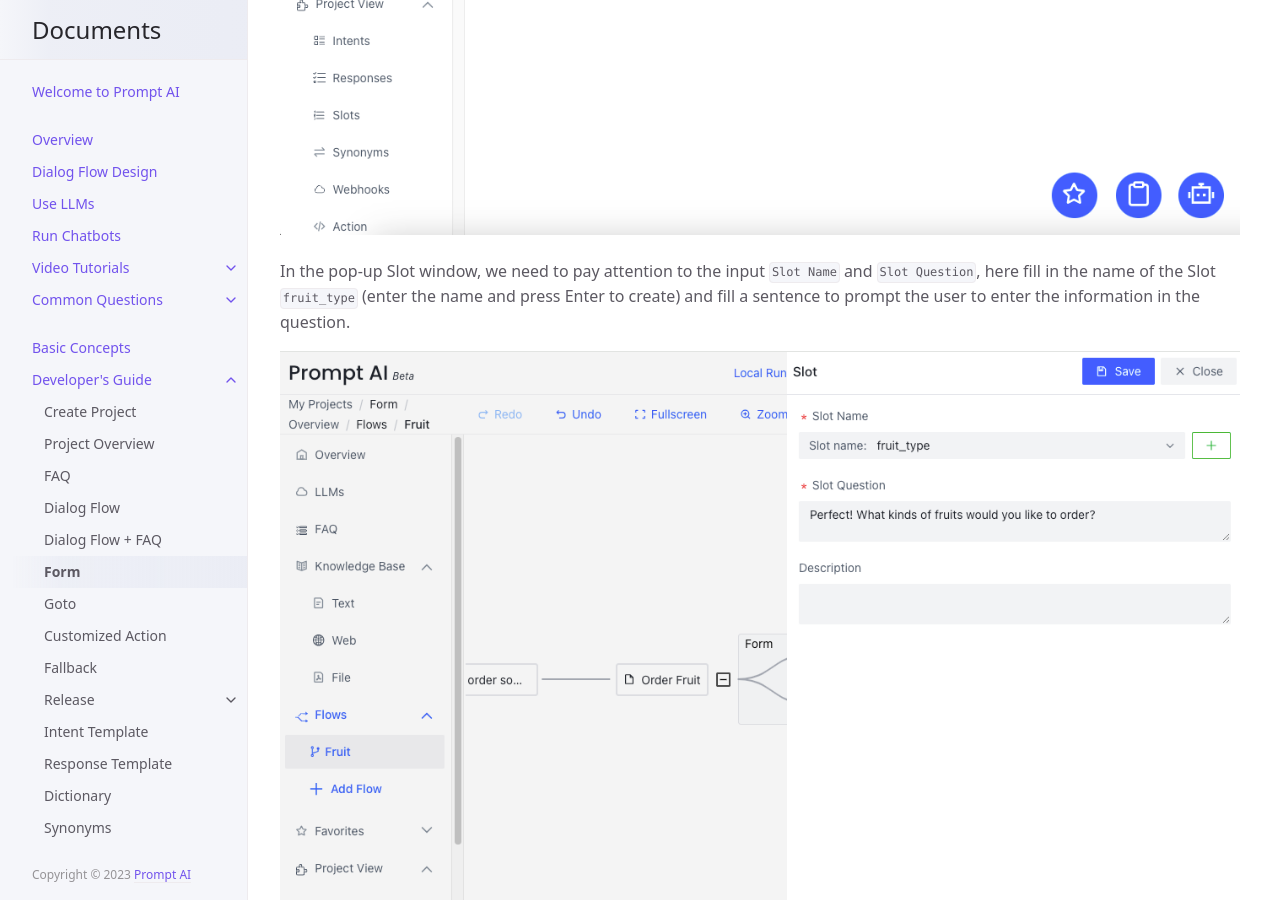
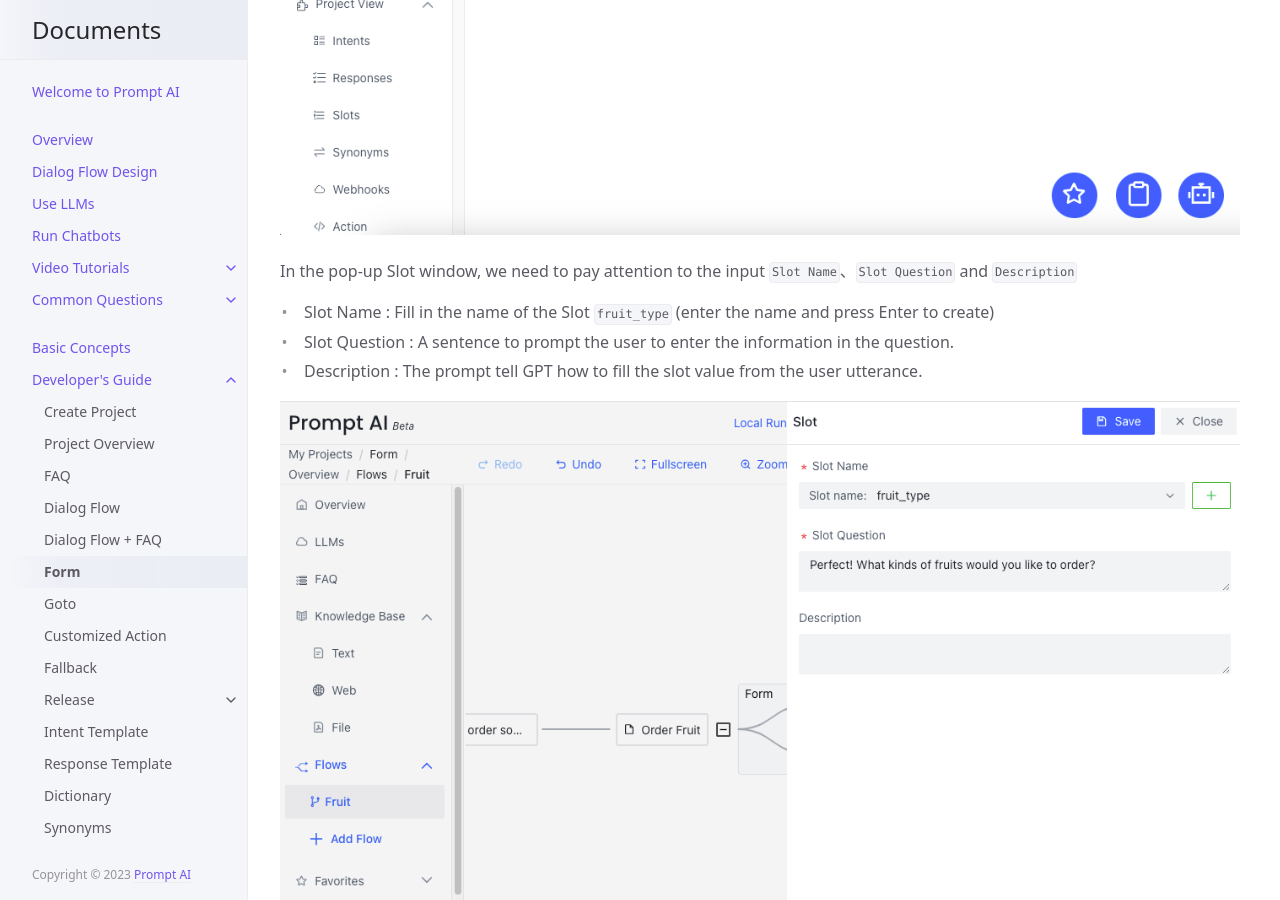
Before and after one commit to ws-cd/ws-cd.github.io, a Jekyll site: the page built from docs/tutorial/form.md, in a window 1280 px wide and 900 px high, scrolled down 5263 px. Built offline with Jekyll 4.4.1, drawn with Linux system fonts in a browser that asks for light colours; some of the changed text lies outside the part shown.

Commit message:
1、update form

````diff
--- a/docs/tutorial/form.md
+++ b/docs/tutorial/form.md
@@ -58,7 +58,10 @@ We need to collect `fruit_type` and `fruit_quantity` from users through Slots, a
 Click on the `Slots` node and select `Add Slot` from the pop-up menu
 ![img_5.png](/assets/images/tutorial/form/form_fruit_create_flow-5.png)
 
-In the pop-up Slot window, we need to pay attention to the input `Slot Name` and `Slot Question`, here fill in the name of the Slot `fruit_type` (enter the name and press Enter to create) and fill a sentence to prompt the user to enter the information in the question.
+In the pop-up Slot window, we need to pay attention to the input `Slot Name`、`Slot Question` and `Description`
+- Slot Name     : Fill in the name of the Slot `fruit_type` (enter the name and press Enter to create)
+- Slot Question : A sentence to prompt the user to enter the information in the question.
+- Description   : The prompt tell GPT how to fill the slot value from the user utterance.
 
 ![img_6.png](/assets/images/tutorial/form/form_fruit_create_flow-6.png)
 
@@ -101,3 +104,5 @@ Bot : Perfect! I have your order 5 apples.
 User: Thanks
 Bot : You are welcome! I'll prepare your order with 5 apples, fell free to ask!
 ```
+
+## How to write prompt?
````
Also changed, not shown: other parts of docs/tutorial/form.md (+1 -1 lines).
